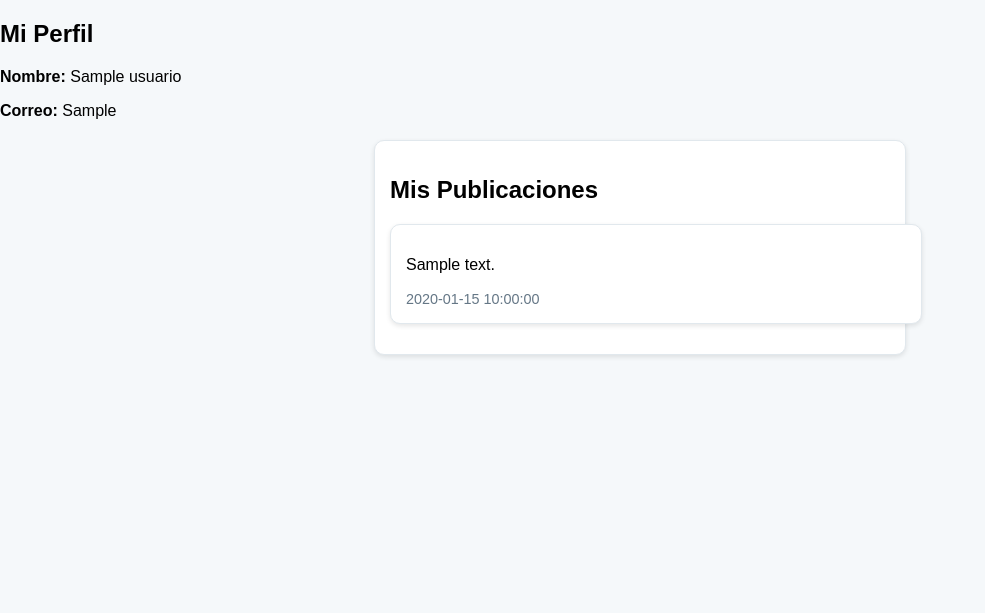
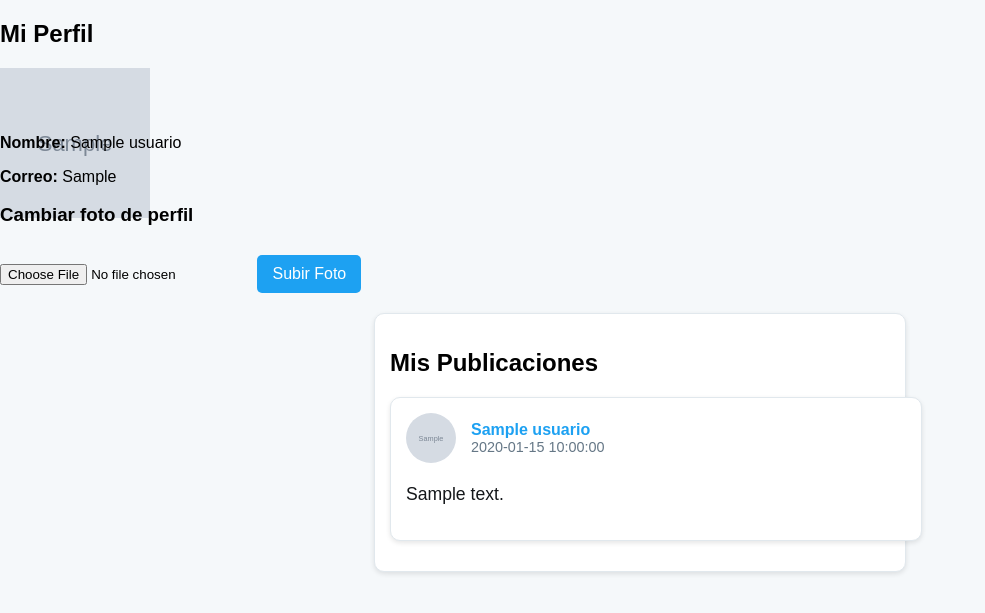
Before and after one commit to JazielPatricio/PATZINO, a PHP site: page /php/perfil.php in a window 1280 px wide. Shown: the part 170-783 px from the top of the page, without its empty margins (0-985 px from the left). Run offline with PHP 8.4, Linux system fonts and the light colour scheme; the visitor is signed in with stand-in values (Sample User, id 1); tables that the repository leaves empty or names only in its code hold one stand-in row (values such as "Sample post"); grey boxes marked "Sample" are stand-in pictures.

Commit message:
Se realizaron modificaciones en el archivo perfil.php para poder agregar una foto de perfil

```diff
--- a/php/perfil.php
+++ b/php/perfil.php
@@ -22,12 +22,48 @@ if ($conn->connect_error) {
 
 // Obtener los datos del usuario
 $usuario_id = $_SESSION["usuario_id"];
-$sql = "SELECT nombre, correo FROM usuarios WHERE id = ?";
+$sql = "SELECT nombre, correo, foto_perfil FROM usuarios WHERE id = ?";
 $stmt = $conn->prepare($sql);
 $stmt->bind_param("i", $usuario_id);
 $stmt->execute();
 $result = $stmt->get_result();
 $usuario = $result->fetch_assoc();
+
+// Subir foto de perfil (si se ha enviado un archivo)
+if ($_SERVER['REQUEST_METHOD'] == 'POST' && isset($_FILES['foto_perfil'])) {
+    // Verificar si se subió una imagen
+    $target_dir = "../imagenes/perfiles/";
+    $target_file = $target_dir . basename($_FILES["foto_perfil"]["name"]);
+    $imageFileType = strtolower(pathinfo($target_file, PATHINFO_EXTENSION));
+
+    // Comprobar que el archivo es una imagen
+    if (getimagesize($_FILES["foto_perfil"]["tmp_name"]) === false) {
+        echo "El archivo no es una imagen válida.";
+    } else {
+        // Verificar el tamaño del archivo (max 2MB)
+        if ($_FILES["foto_perfil"]["size"] > 2000000) {
+            echo "El archivo es demasiado grande. Máximo permitido: 2MB.";
+        } else {
+            // Permitir ciertos formatos de imagen
+            if ($imageFileType != "jpg" && $imageFileType != "jpeg" && $imageFileType != "png" && $imageFileType != "gif") {
+                echo "Solo se permiten imágenes JPG, JPEG, PNG y GIF.";
+            } else {
+                // Subir el archivo
+                if (move_uploaded_file($_FILES["foto_perfil"]["tmp_name"], $target_file)) {
+                    // Actualizar la base de datos con la nueva foto de perfil
+                    $sql_update = "UPDATE usuarios SET foto_perfil = ? WHERE id = ?";
+                    $stmt_update = $conn->prepare($sql_update);
+                    $stmt_update->bind_param("si", $target_file, $usuario_id);
+                    $stmt_update->execute();
+                    $stmt_update->close();
+                    echo "Foto de perfil actualizada exitosamente.";
+                } else {
+                    echo "Hubo un error al subir la foto.";
+                }
+            }
+        }
+    }
+}
 
 // Obtener las publicaciones del usuario
 $sql_publicaciones = "SELECT contenido, fecha_publicacion FROM publicaciones WHERE usuario_id = ? ORDER BY fecha_publicacion DESC";
@@ -67,8 +103,21 @@ $conn->close();
     <!-- Información del usuario -->
     <section class="informacion">
         <h2>Mi Perfil</h2>
+        <!-- Mostrar foto de perfil -->
+        <div class="foto-perfil">
+            <img src="<?php echo '../imagenes/perfiles/' . $usuario['foto_perfil']; ?>" alt="Foto de perfil" width="150" height="150">
+        </div>
         <p><strong>Nombre:</strong> <?php echo $usuario["nombre"]; ?></p>
         <p><strong>Correo:</strong> <?php echo $usuario["correo"]; ?></p>
+    </section>
+
+    <!-- Subir foto de perfil -->
+    <section class="subir-foto">
+        <h3>Cambiar foto de perfil</h3>
+        <form action="perfil.php" method="POST" enctype="multipart/form-data">
+            <input type="file" name="foto_perfil" required>
+            <button type="submit">Subir Foto</button>
+        </form>
     </section>
 
     <!-- Mostrar publicaciones propias -->
@@ -79,9 +128,16 @@ $conn->close();
             // Mostrar las publicaciones
             while ($publicacion = $result_publicaciones->fetch_assoc()) {
                 echo "<div class='tweet'>";
-                echo "<p>" . nl2br($publicacion['contenido']) . "</p>";
-                echo "<span class='fecha'>" . $publicacion['fecha_publicacion'] . "</span>";
-                echo "</div>";
+                // Mostrar foto de perfil junto a la publicación
+                echo "<div class='perfil'>";
+                echo "<img class='foto-perfil' src='../imagenes/perfiles/" . $usuario["foto_perfil"] . "' alt='Foto de perfil'>";
+                echo "<div class='info-perfil'>";
+                echo "<span class='nombre'>" . $usuario["nombre"] . "</span>";
+                echo "<span class='fecha'>" . $publicacion["fecha_publicacion"] . "</span>";
+                echo "</div>";  // Cierre de info-perfil
+                echo "</div>";  // Cierre de perfil
+                echo "<div class='contenido-tweet'><p>" . nl2br($publicacion["contenido"]) . "</p></div>";  // Contenido de la publicación
+                echo "</div>";  // Cierre de tweet
             }
         } else {
             echo "<p>No tienes publicaciones aún.</p>";
```
